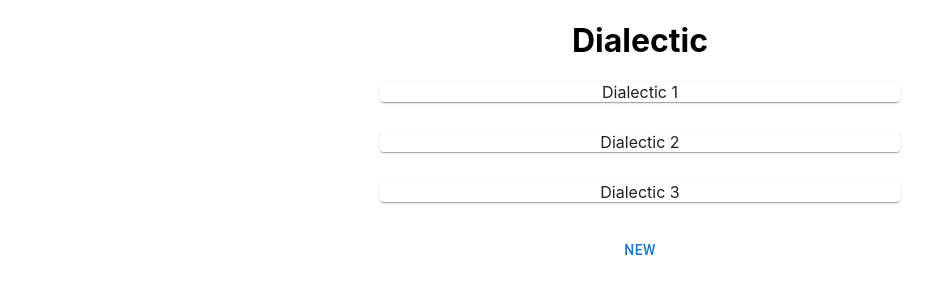
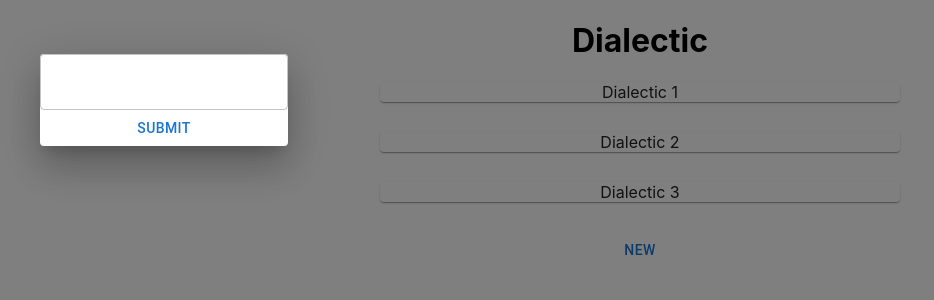
Before and after one commit to pstringe/propositional_analysis_frontend, a React (Create React App) app: page / in a window 1280 px wide. Both pictures are taken after a click on the button "NEW". Shown: the top 300 px of the page, without its empty margins (0-934 px from the left). Built offline with nearby package versions, Linux system fonts and the light colour scheme; no server answers.

Commit message:
Implement new dialectic submission

```diff
--- a/package.json
+++ b/package.json
@@ -2,7 +2,6 @@
   "name": "propositional_analysis",
   "version": "0.1.0",
   "private": true,
-
   "dependencies": {
     "@emotion/react": "^11.11.0",
     "@emotion/styled": "^11.11.0",
@@ -12,6 +11,7 @@
     "@testing-library/user-event": "^13.5.0",
     "localforage": "^1.10.0",
     "match-sorter": "^6.3.1",
+    "process": "^0.11.10",
     "react": "^18.2.0",
     "react-dom": "^18.2.0",
     "react-router-dom": "^6.11.2",
--- a/src/App.js
+++ b/src/App.js
@@ -70,10 +70,6 @@ const router = createBrowserRouter([
   },
 ]);
 
-
-
-
-
 function App() {
   const [data, loading] = useFetch(DIALECTIC_ROUTE)
 
--- a/src/DialecticList.js
+++ b/src/DialecticList.js
@@ -1,8 +1,10 @@
-import { useEffect, useState } from 'react';
+import {useState } from 'react';
 import { Box, Button } from '@mui/material';
 import Dialectic from './components/Dialectic';
-import { useFetch, postFetch, DIALECTIC_ROUTE } from './utils/useFetch';
+import Dialog from './components/Dialectic';
+import { postFetch, DIALECTIC_ROUTE } from './utils/useFetch';
 import { useNavigate } from 'react-router-dom';
+import DialogCard from './components/DialogCard';
 
 const cardStyles = {
     width: '100%',
@@ -11,17 +13,19 @@ const cardStyles = {
 
 const DialecticList = ({dialecticList}) => {
     const navigate = useNavigate();
-    const [newDialectic, setNewDialectic] = useState({});
+    const [openCreateDialectic, setOpenCreateDialectic] = useState(false);
 
     const handleClick = (e, idx) => {
         console.log(idx);
         navigate(`/propositions/${idx}`);
     }
 
-    const handleSubmit = async (e, idx) => {
-        console.log(idx);
-        const res = await postFetch(DIALECTIC_ROUTE, {});
-        console.log({res});
+    const handleSubmit = async (content) => {
+        console.log({content});
+
+        const res = await postFetch(DIALECTIC_ROUTE, {
+            name: content.text
+        });
     }
 
     return (
@@ -34,11 +38,12 @@ const DialecticList = ({dialecticList}) => {
                 console.log({idx})
                 return (
                     <div styles={cardStyles} onClick={(e) => handleClick(e, idx)}>
-                        <Dialectic  key={idx} dialectic={dialectic} />
+                        <Dialectic key={idx} dialectic={dialectic} />
                     </div>
                 )
             })}
-            <Button onClick={(e, idx) => handleSubmit(e, idx)}>New</Button>
+            <Button onClick={() => setOpenCreateDialectic(true)}>New</Button>
+            <DialogCard onSubmit={(e, idx) => handleSubmit(e, idx)} onClose={() => setOpenCreateDialectic(false)} open={openCreateDialectic}/>
         </Box>
     );
 }
--- /dev/null
+++ b/src/components/DialogCard.js
@@ -0,0 +1,39 @@
+import { useState } from 'react';
+import { Dialog, TextField, Button } from '@mui/material';
+import { title } from 'process';
+
+const styles = {
+    display: 'flex',
+    gap: '0.5rem',
+    marigin: '1rem',
+    height: 200
+}
+
+const DialogCard = ({open, onSubmit, onClose}) => {
+    const [content, setContent] = useState({});
+
+    const handleChange = (e) => {
+        const text = e.target.value;
+        console.log({text});
+        setContent({
+            ...content,
+            text
+        })
+    }
+
+    const handleSubmit = (e) => {
+        e.preventDefault()
+        console.log({content})
+        onSubmit(content)
+        onClose()
+    }
+
+    return (
+        <Dialog sx={styles} onClose={onClose} open={open}>
+            <TextField onChange={handleChange} value={content.title}></TextField>
+            <Button onClick={handleSubmit}>Submit</Button>
+        </Dialog>
+    );
+}
+
+export default DialogCard;
```
Also changed, not shown: 1 other file (tests, documents, lock files or other folders).
